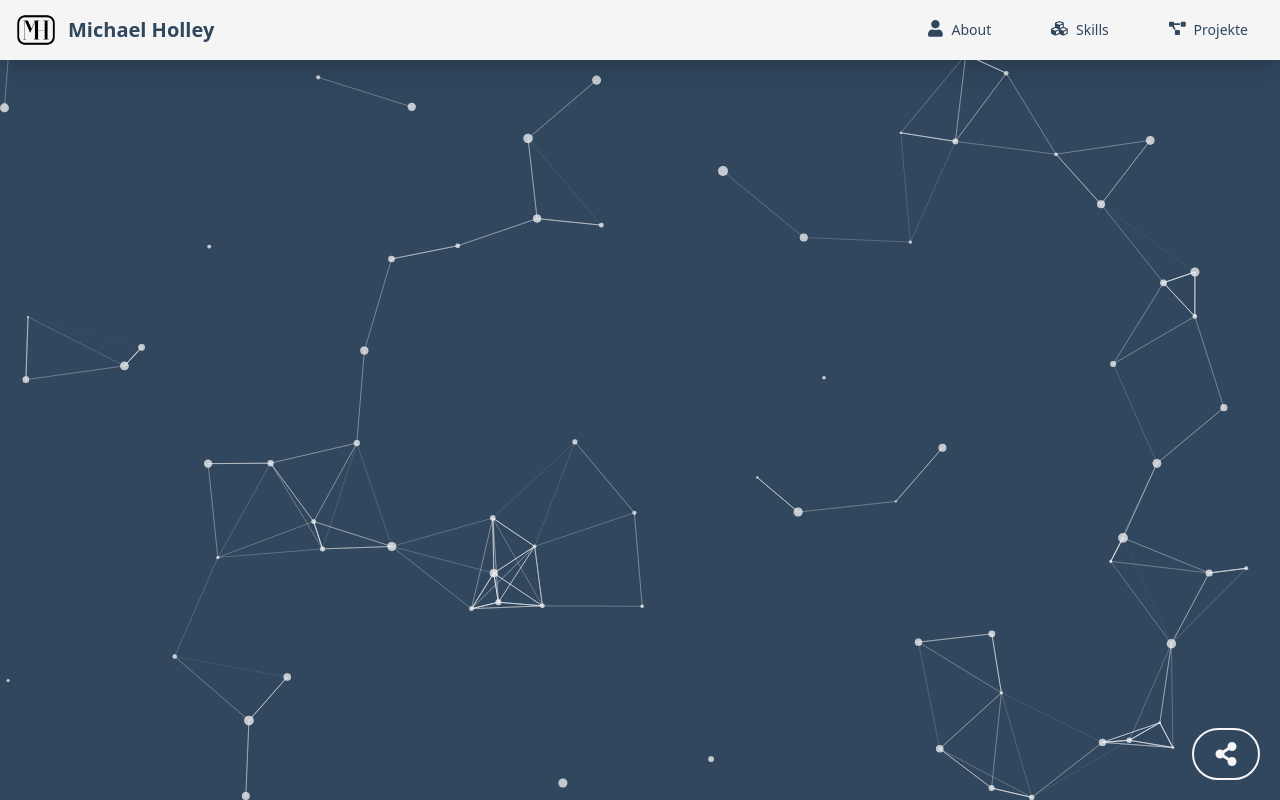
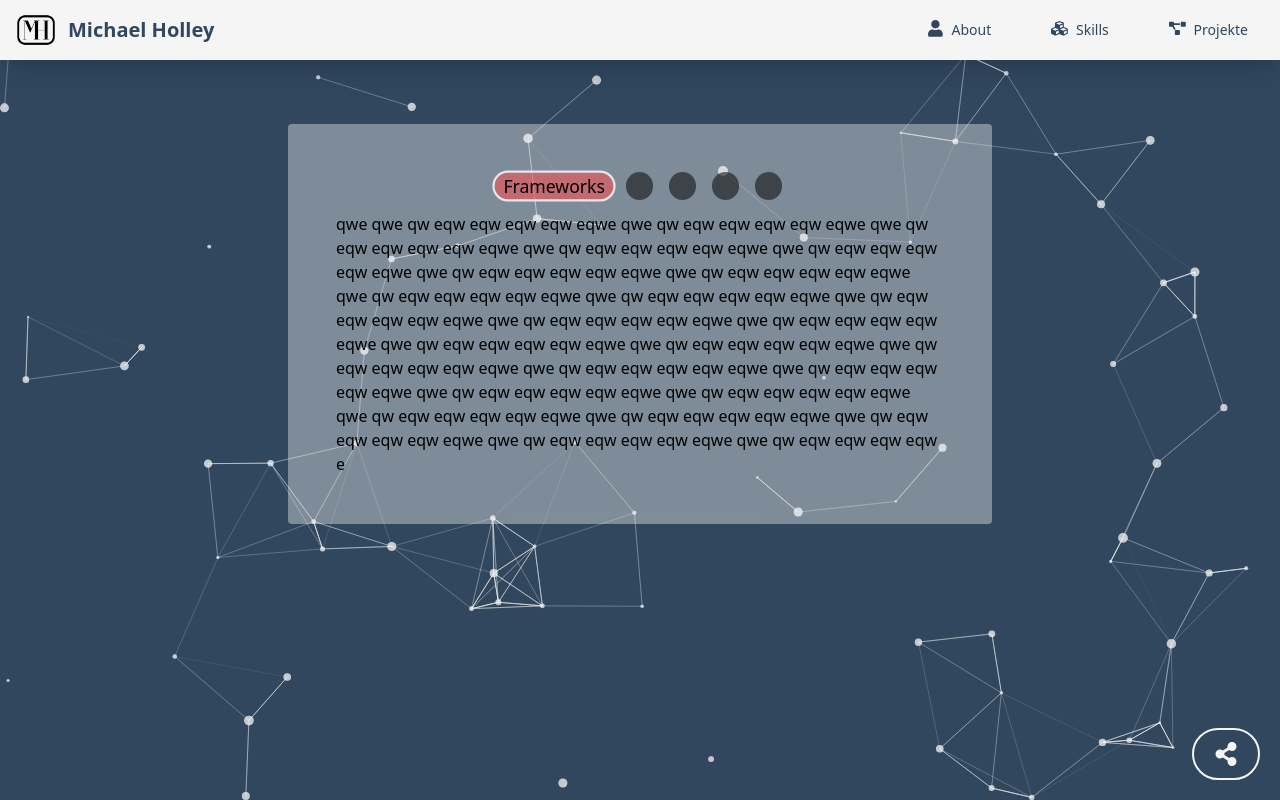
Before and after one commit to MichaelHolley/michaelholley.de, a React (Create React App) app: page /Skills in a window 1280 px wide. Built offline with nearby package versions, Linux system fonts and the light colour scheme.

Commit message:
added indicators for skills display

```diff
--- a/src/components/navbar.tsx
+++ b/src/components/navbar.tsx
@@ -11,7 +11,7 @@ function NavBar() {
   const [collapsed, setCollapsed] = useState(true);
 
   return (
-    <nav className="px-2 sm:px-4 py-2.5 shadow-xl bg-w0 fixed w-full">
+    <nav className="px-2 sm:px-4 py-2.5 shadow-xl bg-w0 w-full z-10">
       <div className="container flex flex-wrap justify-between items-center mx-auto">
         <a href="/" className="flex">
           <img src="/logo512.png" className="mr-3 h-10" />
--- a/src/index.css
+++ b/src/index.css
@@ -5,5 +5,5 @@
 #tsparticles {
   position: fixed;
   width: 100%;
-  z-index: -1;
+  z-index: -2;
 }
--- a/src/pages/skills.tsx
+++ b/src/pages/skills.tsx
@@ -5,7 +5,13 @@ function Skills() {
   const [index, setIndex] = useState(0);
   const [allowWheelInput, setAllowWheelInput] = useState(true);
 
-  const sections = [1, 2, 3, 4, 5];
+  const sections = [
+    "Frameworks",
+    "Technologien",
+    "Tools",
+    "Software",
+    "Allgemein",
+  ];
 
   const handleWheel = (event: React.WheelEvent) => {
     if (!allowWheelInput) {
@@ -24,12 +30,26 @@ function Skills() {
     console.log(index);
   };
 
+  const getIndicator = () => {
+    var indicators = [];
+
+    return sections.map((section, i) => {
+      return (
+        <span
+          key={`indicator_${i}`}
+          onClick={() => setIndex(i)}
+          className={`rounded-full ${
+            index == i ? "bg-r0 border-2 scale-110" : "bg-bl0"
+          } bg-opacity-60 min-w-[27px] mx-2 px-2 hover:cursor-pointer`}
+        >
+          {index == i ? sections[i] : "  "}
+        </span>
+      );
+    });
+  };
+
   return (
     <main>
-      <span
-        className="w-screen h-screen absolute top-0 left-0 -z-10"
-        onWheel={(e) => handleWheel(e)}
-      ></span>
       <Particles
         id="tsparticles"
         options={{
@@ -78,7 +98,28 @@ function Skills() {
           detectRetina: true,
         }}
       />
-      <div></div>
+      {/* <span
+        className="w-screen h-screen absolute top-0 left-0"
+        style={{ zIndex: 1 }}
+        onWheel={(e) => handleWheel(e)}
+      ></span> */}
+      <div className="mx-4 mt-4 sm:mx-12 sm:mt-12 md:mx-24 md:mt-16 lg:mx-48 xl:mx-72 p-12 bg-w0 bg-opacity-40 rounded z-0">
+        <div className="flex flex-row justify-center mb-3">
+          {getIndicator()}
+        </div>
+        <div>
+          qwe qwe qw eqw eqw eqw eqw eqwe qwe qw eqw eqw eqw eqw eqwe qwe qw eqw
+          eqw eqw eqw eqwe qwe qw eqw eqw eqw eqw eqwe qwe qw eqw eqw eqw eqw
+          eqwe qwe qw eqw eqw eqw eqw eqwe qwe qw eqw eqw eqw eqw eqwe qwe qw
+          eqw eqw eqw eqw eqwe qwe qw eqw eqw eqw eqw eqwe qwe qw eqw eqw eqw
+          eqw eqwe qwe qw eqw eqw eqw eqw eqwe qwe qw eqw eqw eqw eqw eqwe qwe
+          qw eqw eqw eqw eqw eqwe qwe qw eqw eqw eqw eqw eqwe qwe qw eqw eqw eqw
+          eqw eqwe qwe qw eqw eqw eqw eqw eqwe qwe qw eqw eqw eqw eqw eqwe qwe
+          qw eqw eqw eqw eqw eqwe qwe qw eqw eqw eqw eqw eqwe qwe qw eqw eqw eqw
+          eqw eqwe qwe qw eqw eqw eqw eqw eqwe qwe qw eqw eqw eqw eqw eqwe qwe
+          qw eqw eqw eqw eqw eqwe qwe qw eqw eqw eqw eqw e
+        </div>
+      </div>
     </main>
   );
 }
```
